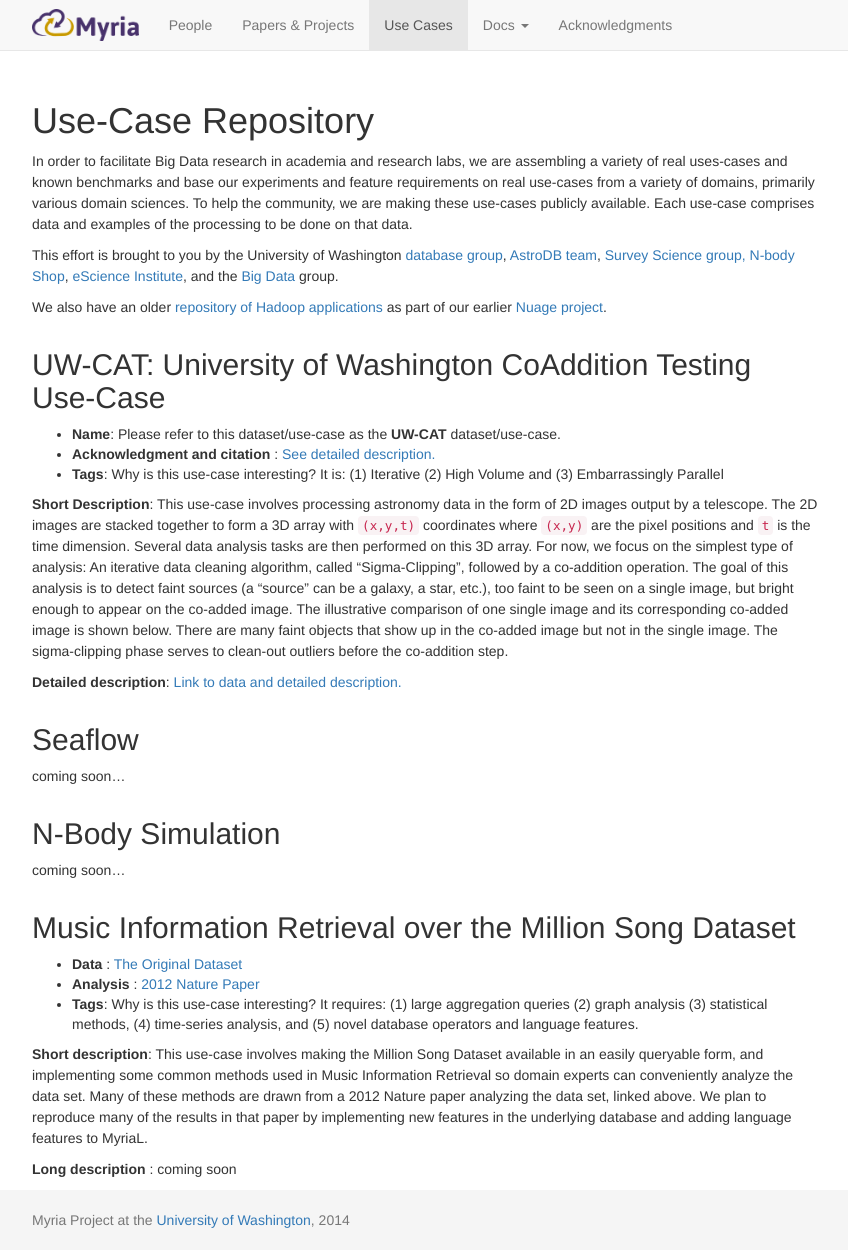
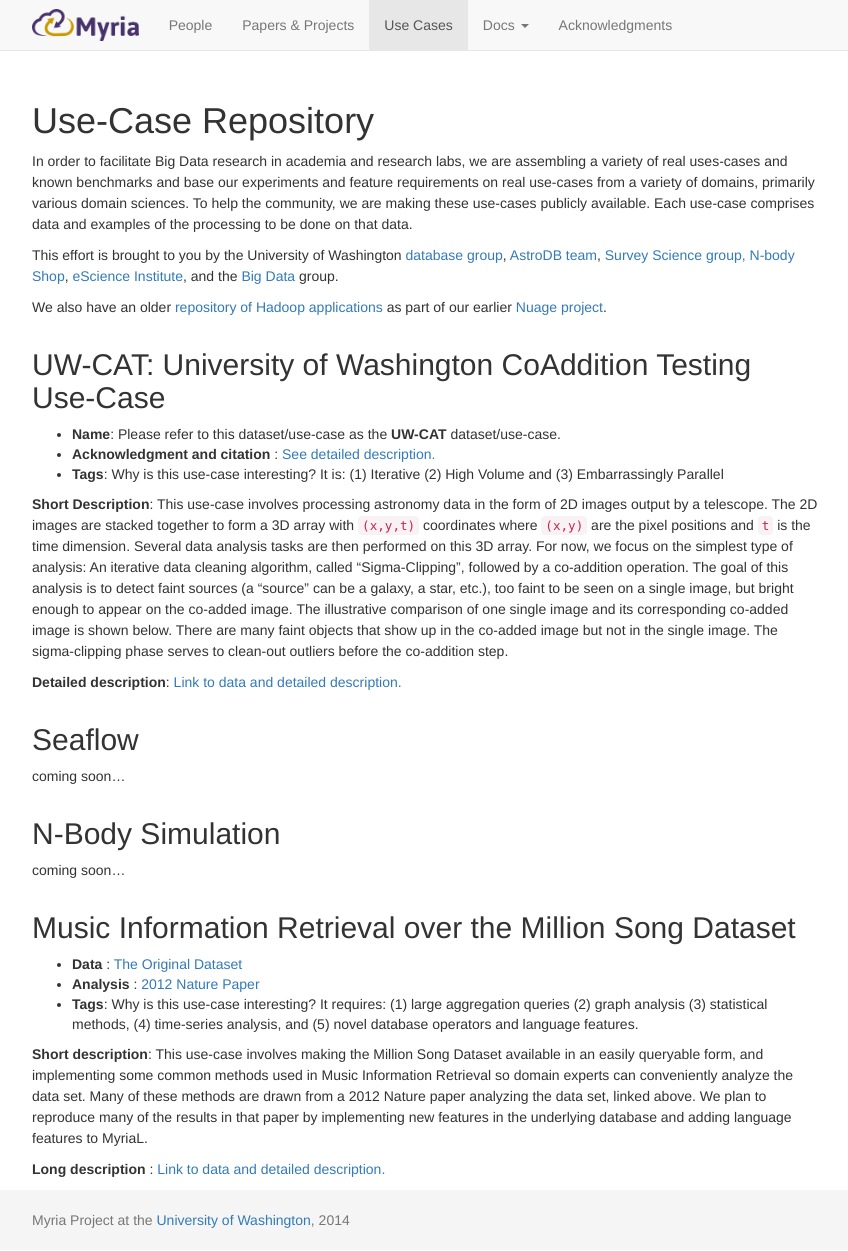
Before and after one commit to uwescience/myria-website, a Jekyll site: the page built from repository/index.markdown, in a window 1280 px wide. Shown: the whole page, without its empty margins (213-1061 px from the left). Built offline with Jekyll 4.4.1, drawn with Linux system fonts in a browser that asks for light colours; nearby versions of some CDN libraries; Markdown is read by kramdown in place of the engine named in the settings.

Commit message:
Update index.markdown
added link, hope this works...

```diff
--- a/repository/index.markdown
+++ b/repository/index.markdown
@@ -40,4 +40,4 @@
 
 **Short description**: This use-case involves making the Million Song Dataset available in an easily queryable form, and implementing some common methods used in Music Information Retrieval so domain experts can conveniently analyze the data set. Many of these methods are drawn from a 2012 Nature paper analyzing the data set, linked above. We plan to reproduce many of the results in that paper by implementing new features in the underlying database and adding language features to MyriaL.
 
-**Long description** : coming soon
+**Long description** : [Link to data and detailed description.]({{ site.baseurl}}/repository/msd.html)
```
